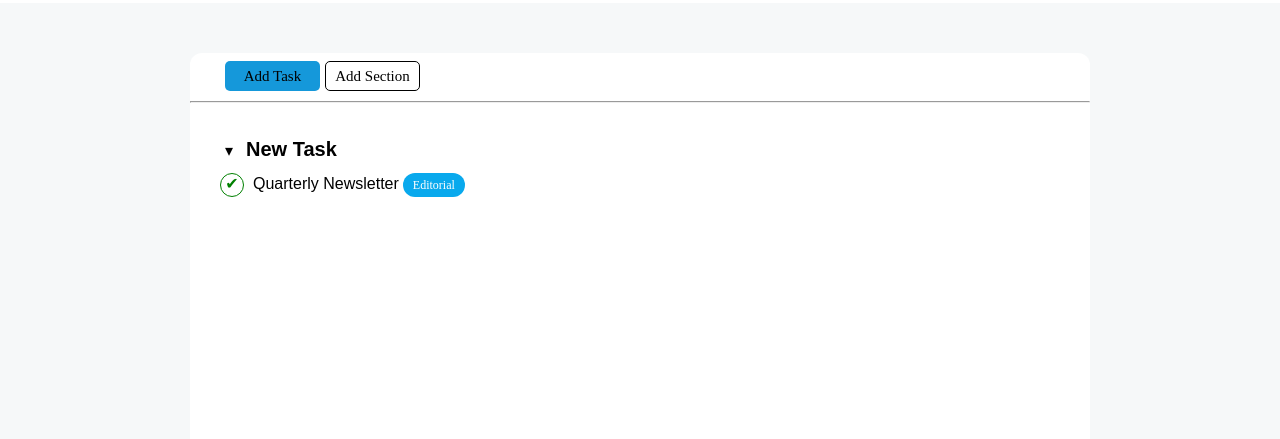
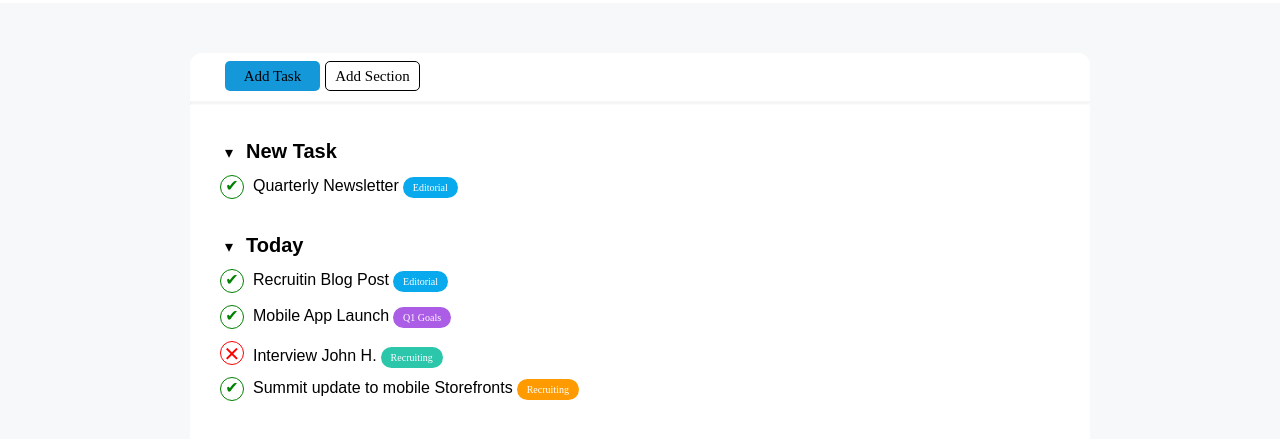
Before and after one commit to Luca1882/html-css-toboolist, a plain HTML site: page index.html in a window 1280 px wide. Shown: the part 49-488 px from the top of the page. Drawn offline with Linux system fonts and the light colour scheme.

Commit message:
Feat: Aggiunta la sezione Today Fix: Fixato l'elemento hr come da esercizio

```diff
--- a/CSS/style.css
+++ b/CSS/style.css
@@ -63,6 +63,12 @@ main{
     margin-left: 9px;
     font-family: sans-serif;
     font-weight: bolder;
+
+}
+
+hr{
+    border-top: 3px solid lightgray;
+    opacity: 0.2;
 }
 
 /*SEZIONE ITEM BOX STYLE*/
@@ -89,5 +95,43 @@ main{
     color: white;
     padding: 5px 10px;
     border-radius: 30px;
-    font-size: 12px;
+    font-size: 10px;
 }
+
+.item-box-second-color{
+    background-color:#AB5DE6;
+    color: white;
+    padding: 5px 10px;
+    border-radius: 30px;
+    font-size: 10px;
+}
+/*CROSS SECTION*/
+
+.item-cross{
+    display: inline-block;
+    border: 1px solid red;
+    color: red;
+    border-radius: 100%;
+    height: 24px;
+    width: 24px;
+    text-align: center;
+    margin: 12px 0px 0px -5px;
+    font-size: 20px;
+    line-height: 24px;
+}
+
+.item-box-third-color{
+    background-color:#2CC6AB;
+    color: white;
+    padding: 5px 10px;
+    border-radius: 30px;
+    font-size: 10px;
+}
+
+.item-box-fourth-color{
+    background-color:#FF9B00;
+    color: white;
+    padding: 5px 10px;
+    border-radius: 30px;
+    font-size: 10px;
+}
--- a/index.html
+++ b/index.html
@@ -29,7 +29,31 @@
                     <span class="item-box">Editorial</span>
                 </div>
             </div>
-
+        <!--Sezione Today-->
+        <div class="box-task">
+            <span>&#9662</span>
+            <span class="task-style-tag">Today</span>
+            <div>
+                <span class="item-check">&#10004</span>
+                <span class="item-style">Recruitin Blog Post</span>
+                <span class="item-box">Editorial</span>
+            </div>
+            <div>
+                <span class="item-check">&#10004</span>
+                <span class="item-style">Mobile App Launch</span>
+                <span class="item-box-second-color">Q1 Goals</span>
+            </div>
+            <div>
+                <span class="item-cross">&#10005</span>
+                <span class="item-style">Interview John H.</span>
+                <span class="item-box-third-color">Recruiting</span>
+            </div>
+            <div>
+                <span class="item-check">&#10004</span>
+                <span class="item-style">Summit update to mobile Storefronts</span>
+                <span class="item-box-fourth-color">Recruiting</span>
+            </div>
+        </div>
         </main>
     </body>
 </html>
```
